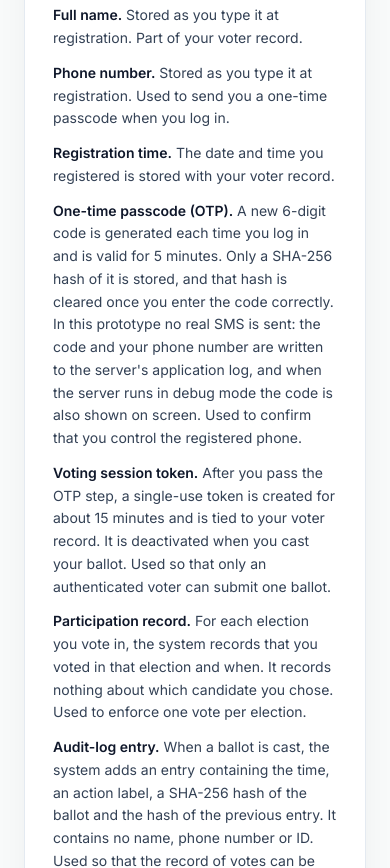
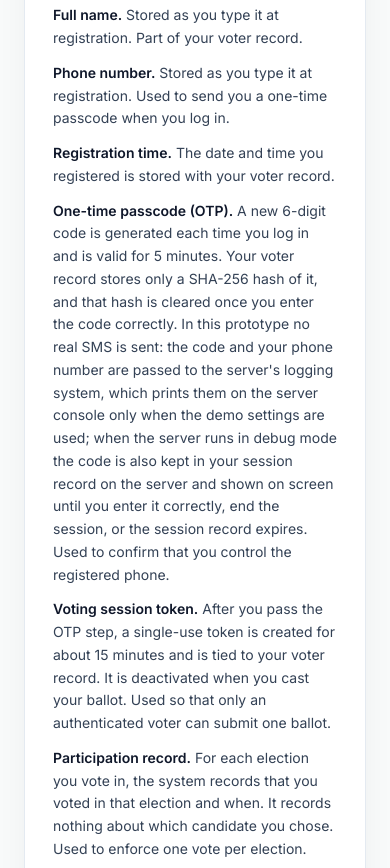
Before and after one commit to JakinKiptoo/secure-voting-system, a Django app: page /voters/privacy/ in a window 390 px wide. Shown: the part 904-1772 px from the top of the page. Run offline with Django 4.2, Linux system fonts and the light colour scheme; some libraries are stand-ins or nearby versions.

Commit message:
Correct OTP wording in privacy notice
Measured on evoting_demo: the stub SMS gateway's OTP + phone line reaches
the server console only with config.settings.demo (none with
config.settings.local), and in debug mode the plaintext code is kept in
the server-side session record (django_session) while it is shown on
screen. The notice said it was "written to the server's application log"
and that "only a SHA-256 hash of it is stored". One sentence corrected;
the FR-DPA-01 disclosure test now asserts the new wording.

Co-Authored-By: Claude Opus 5.5 <noreply@anthropic.com>

```diff
--- a/evoting_system/templates/voters/privacy_notice.html
+++ b/evoting_system/templates/voters/privacy_notice.html
@@ -41,7 +41,7 @@
 <li><span class="font-semibold text-slate-900">Full name.</span> Stored as you type it at registration. Part of your voter record.</li>
 <li><span class="font-semibold text-slate-900">Phone number.</span> Stored as you type it at registration. Used to send you a one-time passcode when you log in.</li>
 <li><span class="font-semibold text-slate-900">Registration time.</span> The date and time you registered is stored with your voter record.</li>
-<li><span class="font-semibold text-slate-900">One-time passcode (OTP).</span> A new 6-digit code is generated each time you log in and is valid for 5 minutes. Only a SHA-256 hash of it is stored, and that hash is cleared once you enter the code correctly. In this prototype no real SMS is sent: the code and your phone number are written to the server's application log, and when the server runs in debug mode the code is also shown on screen. Used to confirm that you control the registered phone.</li>
+<li><span class="font-semibold text-slate-900">One-time passcode (OTP).</span> A new 6-digit code is generated each time you log in and is valid for 5 minutes. Your voter record stores only a SHA-256 hash of it, and that hash is cleared once you enter the code correctly. In this prototype no real SMS is sent: the code and your phone number are passed to the server's logging system, which prints them on the server console only when the demo settings are used; when the server runs in debug mode the code is also kept in your session record on the server and shown on screen until you enter it correctly, end the session, or the session record expires. Used to confirm that you control the registered phone.</li>
 <li><span class="font-semibold text-slate-900">Voting session token.</span> After you pass the OTP step, a single-use token is created for about 15 minutes and is tied to your voter record. It is deactivated when you cast your ballot. Used so that only an authenticated voter can submit one ballot.</li>
 <li><span class="font-semibold text-slate-900">Participation record.</span> For each election you vote in, the system records that you voted in that election and when. It records nothing about which candidate you chose. Used to enforce one vote per election.</li>
 <li><span class="font-semibold text-slate-900">Audit-log entry.</span> When a ballot is cast, the system adds an entry containing the time, an action label, a SHA-256 hash of the ballot and the hash of the previous entry. It contains no name, phone number or ID. Used so that the record of votes can be checked for tampering.</li>
--- a/evoting_system/voters/test_fr_dpa_01.py
+++ b/evoting_system/voters/test_fr_dpa_01.py
@@ -83,6 +83,11 @@ def test_fr_dpa01_privacy_notice_contains_the_key_disclosures(client):
     assert "the organising electoral body would be the controller" in body
     assert "act as a processor on its instructions" in body
     assert "IEBC" not in body.split("<main", 1)[1].split("</main>", 1)[0]
+    # OTP handling, as measured: logged to the server console only with the demo
+    # settings; kept in the server-side session record while debug mode shows it.
+    assert "prints them on the server console only when the demo settings are used" in body
+    assert "kept in your session record on the server" in body
+    assert "written to the server's application log" not in body
     # Contact and retention as filled in by the student; no placeholder left.
     assert "Contact: <span class=\"font-semibold\">jakin.kipkorir@gmail.com</span>" in body
     assert "Retention period: <span class=\"font-semibold\">6 months after results are published</span>" in body
```
